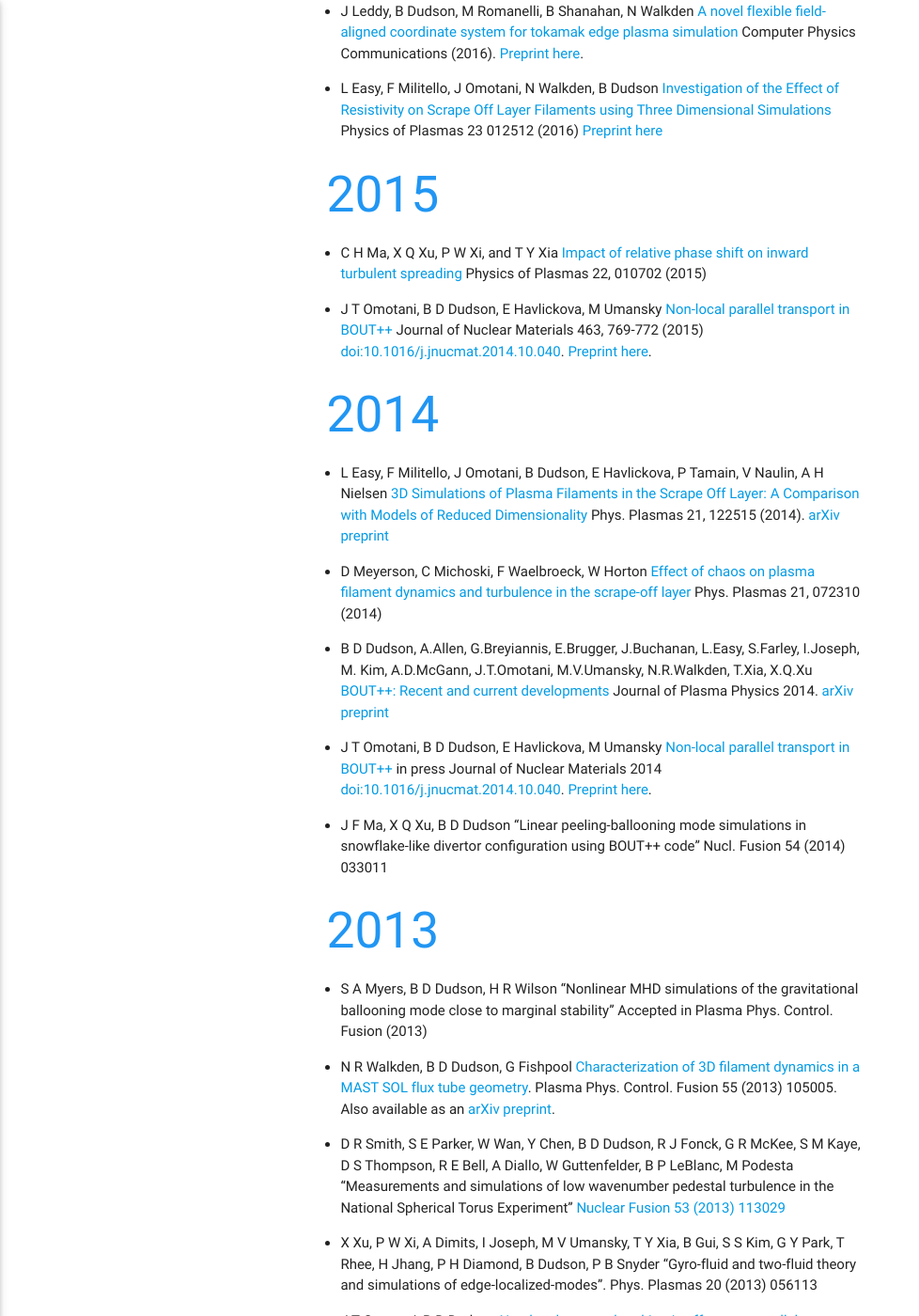
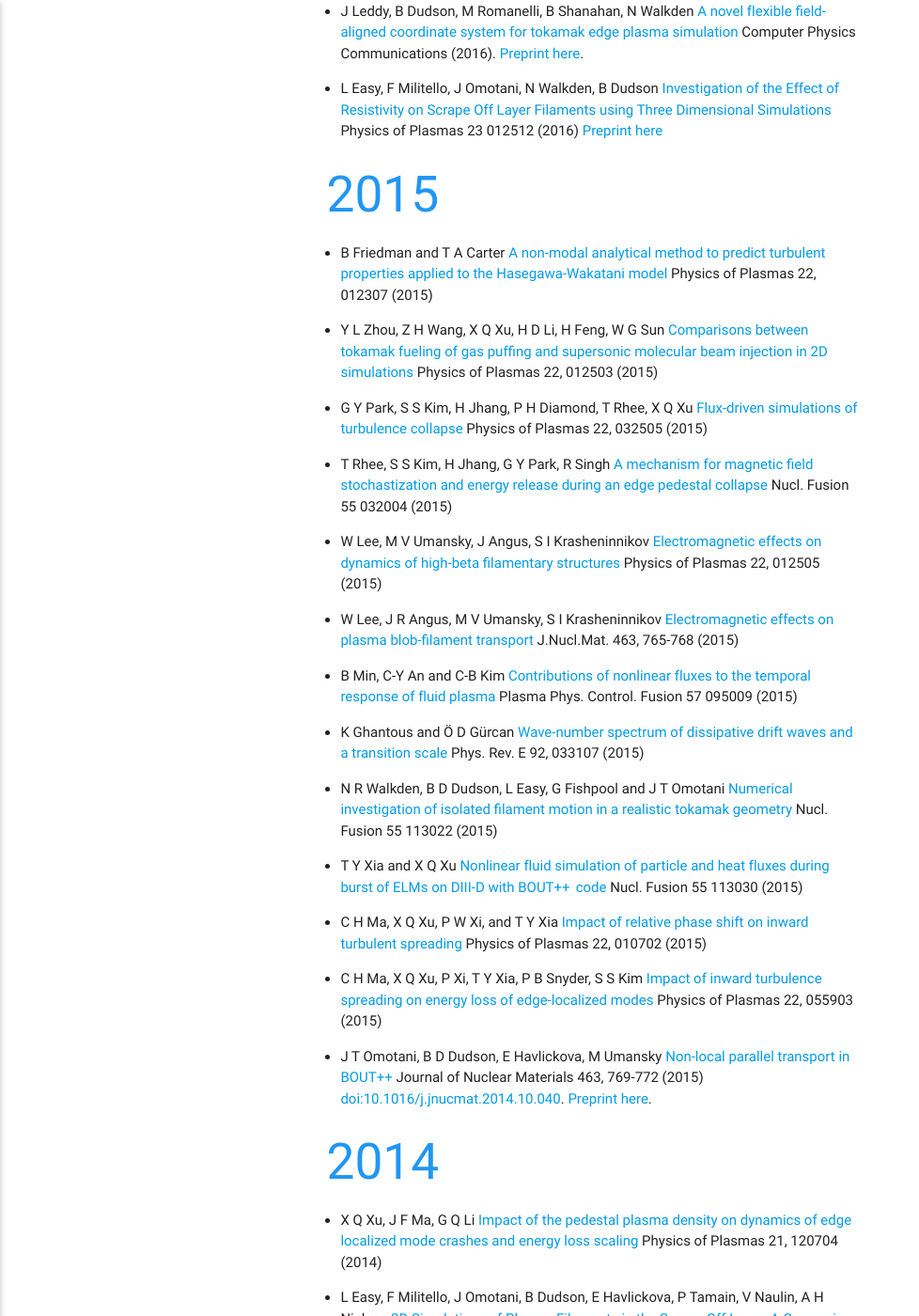
Before and after one commit to boutproject/boutproject.github.io, a Jekyll site: the page built from publications/index.md, in a window 1280 px wide and 1400 px high, scrolled down 2548 px. Shown: the whole window at 94% size, without its empty margins (0-978 px from the left). Built offline with Jekyll 4.4.1, drawn with Linux system fonts in a browser that asks for light colours.

Commit message:
More 2015 papers

```diff
--- a/publications/index.md
+++ b/publications/index.md
@@ -46,21 +46,29 @@ nav-state: publications
 2015
 ----
 
+* B Friedman and T A Carter [A non-modal analytical method to predict turbulent properties applied to the Hasegawa-Wakatani model](http://dx.doi.org/10.1063/1.4905863) Physics of Plasmas 22, 012307 (2015)
+* Y L Zhou, Z H Wang, X Q Xu, H D Li, H Feng, W G Sun [Comparisons between tokamak fueling of gas puffing and supersonic molecular beam injection in 2D simulations](http://dx.doi.org/10.1063/1.4905641) Physics of Plasmas 22, 012503 (2015)
+* G Y Park, S S Kim, H Jhang, P H Diamond, T Rhee, X Q Xu [Flux-driven simulations of turbulence collapse](http://dx.doi.org/10.1063/1.4914841) Physics of Plasmas 22, 032505 (2015)
+* T Rhee, S S Kim, H Jhang, G Y Park, R Singh [A mechanism for magnetic field stochastization and energy release during an edge pedestal collapse](http://dx.doi.org/10.1088/0029-5515/55/3/032004) Nucl. Fusion 55 032004 (2015)
+* W Lee, M V Umansky, J Angus, S I Krasheninnikov [Electromagnetic effects on dynamics of high-beta filamentary structures](http://dx.doi.org/10.1063/1.4905639) Physics of Plasmas 22, 012505 (2015)
+* W Lee, J R Angus, M V Umansky, S I Krasheninnikov [Electromagnetic effects on plasma blob-filament transport](http://dx.doi.org/10.1016/j.jnucmat.2014.09.083) J.Nucl.Mat. 463, 765-768 (2015)
+* B Min, C-Y An and C-B Kim [Contributions of nonlinear fluxes to the temporal response of fluid plasma](http://dx.doi.org/10.1088/0741-3335/57/9/095009) Plasma Phys. Control. Fusion 57 095009 (2015)
+* K Ghantous and Ö D Gürcan [Wave-number spectrum of dissipative drift waves and a transition scale](http://dx.doi.org/10.1103/PhysRevE.92.033107) Phys. Rev. E 92, 033107 (2015)
+* N R Walkden, B D Dudson, L Easy, G Fishpool and J T Omotani [Numerical investigation of isolated filament motion in a realistic tokamak geometry](http://dx.doi.org/10.1088/0029-5515/55/11/113022) Nucl. Fusion 55 113022 (2015)
+* T Y Xia and X Q Xu [Nonlinear fluid simulation of particle and heat fluxes during burst of ELMs on DIII-D with BOUT++  code](http://dx.doi.org/10.1088/0029-5515/55/11/113030) Nucl. Fusion 55 113030 (2015)
 * C H Ma, X Q Xu, P W Xi, and T Y Xia [Impact of relative phase shift on inward turbulent spreading](http://dx.doi.org/10.1063/1.4905644) Physics of Plasmas 22, 010702 (2015)
+* C H Ma, X Q Xu, P Xi, T Y Xia, P B Snyder, S S Kim [Impact of inward turbulence spreading on energy loss of edge-localized modes](http://dx.doi.org/10.1063/1.4920963) Physics of Plasmas 22, 055903 (2015)
 * J T Omotani, B D Dudson, E Havlickova, M Umansky [Non-local parallel transport in BOUT++](http://www.sciencedirect.com/science/article/pii/S0022311514007247) Journal of Nuclear Materials 463, 769-772 (2015) [doi:10.1016/j.jnucmat.2014.10.040](http://dx.doi.org/10.1016/j.jnucmat.2014.10.040). [Preprint here](http://arxiv.org/abs/1405.6236).
 
 
 2014
 ----
 
+* X Q Xu, J F Ma, G Q Li [Impact of the pedestal plasma density on dynamics of edge localized mode crashes and energy loss scaling](http://dx.doi.org/10.1063/1.4905070) Physics of Plasmas 21, 120704 (2014)
 * L Easy,  F Militello, J Omotani, B Dudson, E Havlickova, P Tamain, V Naulin, A H Nielsen [3D Simulations of Plasma Filaments in the Scrape Off Layer: A Comparison with Models of Reduced Dimensionality](http://dx.doi.org/10.1063/1.4904207) Phys. Plasmas 21, 122515 (2014). [arXiv preprint](http://arxiv.org/abs/1410.2137)
-
 * D Meyerson, C Michoski, F Waelbroeck, W Horton [Effect of chaos on plasma filament dynamics and turbulence in the scrape-off layer](http://dx.doi.org/10.1063/1.4890349) Phys. Plasmas 21, 072310 (2014)
-
 * B D Dudson, A.Allen, G.Breyiannis, E.Brugger, J.Buchanan, L.Easy, S.Farley, I.Joseph, M. Kim, A.D.McGann, J.T.Omotani, M.V.Umansky, N.R.Walkden, T.Xia, X.Q.Xu [BOUT++: Recent and current developments](http://dx.doi.org/10.1017/S0022377814000816) Journal of Plasma Physics 2014. [arXiv preprint](http://arxiv.org/abs/1405.7905)
-
 * J T Omotani, B D Dudson, E Havlickova, M Umansky [Non-local parallel transport in BOUT++](http://www.sciencedirect.com/science/article/pii/S0022311514007247) in press Journal of Nuclear Materials 2014 [doi:10.1016/j.jnucmat.2014.10.040](http://dx.doi.org/10.1016/j.jnucmat.2014.10.040). [Preprint here](http://arxiv.org/abs/1405.6236).
-
 * J F Ma, X Q Xu, B D Dudson "Linear peeling-ballooning mode simulations in snowflake-like divertor configuration using BOUT++ code" Nucl. Fusion 54 (2014) 033011
 
 2013
```
